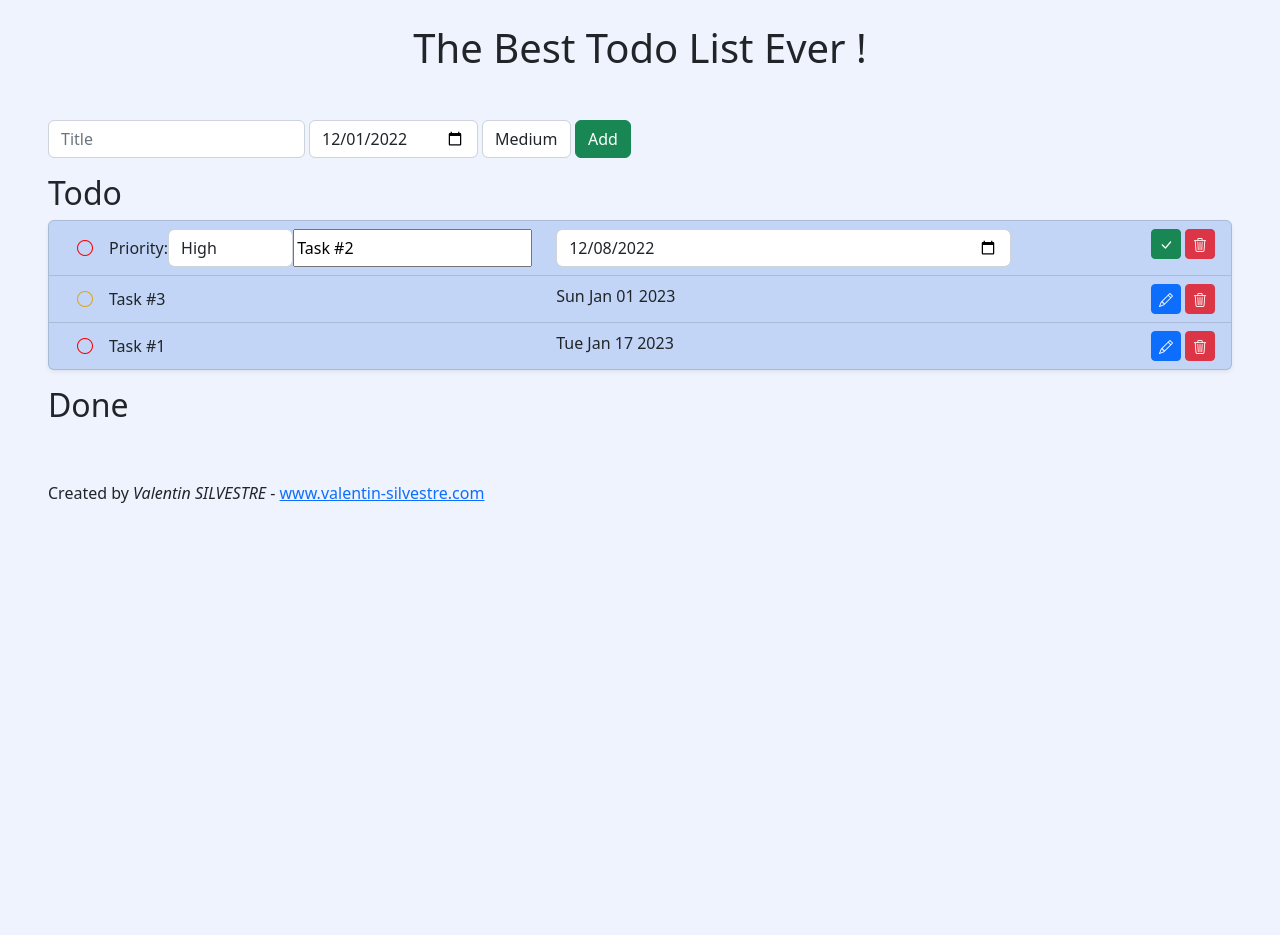
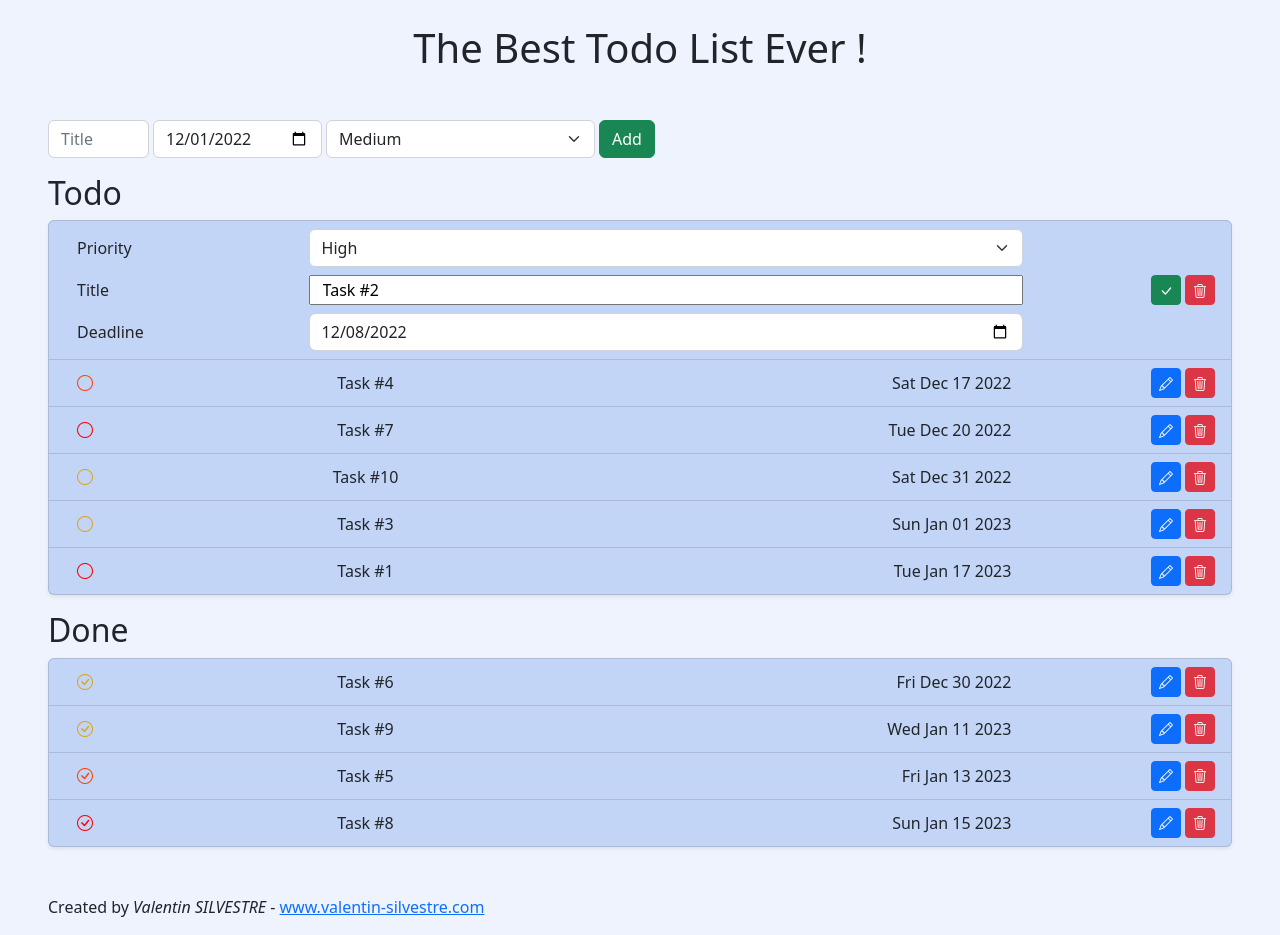
Before and after one commit to ValentinSILVESTRE/React-todolist, a React (Create React App) app: page / in a window 1280 px wide. Both pictures are taken after a click on the button 1166 px from the left and 244 px from the top of the page. Before the commit the page ends 800 px from the top, so only its background shows below. Built offline with nearby package versions, Linux system fonts and the light colour scheme.

Commit message:
Refactorisation (TaskEdit + TaskShow) & Bootstrap

```diff
--- a/src/App.tsx
+++ b/src/App.tsx
@@ -36,12 +36,12 @@ function App() {
 	};
 
 	const updateTask = (updatedTask: TaskModel) => {
-		// On filtre les tasks qui ont un id différent de celui qu'on veut modifier
+		// On filtre les tâches qui ont un id différent de celle qu'on veut modifier
 		const filteredTasks = taskList.filter(
 			(task) => task.id !== updatedTask.id
 		);
 
-		// On y ajoute la task modifiée
+		// On y ajoute la tâche modifiée
 		filteredTasks.push(updatedTask);
 
 		// On persiste les changements
--- a/src/assets/mock/task.mock.ts
+++ b/src/assets/mock/task.mock.ts
@@ -5,7 +5,7 @@ import { taskStatus } from '../models/taskStatus.model';
 
 // * Création de quelques tâches avec un id aléatoire
 
-const taskCount = 3;
+const taskCount = 10;
 const taskStatusCount = 2;
 const priorityCount = 3;
 
--- /dev/null
+++ b/src/components/EditTask.tsx
@@ -0,0 +1,111 @@
+import { useState } from 'react';
+import { Priority } from '../assets/models/priority.model';
+import { TaskModel } from '../assets/models/task.model';
+import '../assets/styles/Task.css';
+
+interface IEditTaskProps {
+	task: TaskModel;
+	updateTask: Function;
+	deleteTask: Function;
+	toggleEditable: Function;
+}
+
+export default function EditTask(props: IEditTaskProps) {
+	const [task, setTask] = useState(props.task);
+
+	const updatePriority = (e: React.ChangeEvent<HTMLSelectElement>) => {
+		const priority = Priority[e.target.value as keyof typeof Priority];
+		setTask({ ...task, priority });
+	};
+
+	const updateTitle = (e: React.ChangeEvent<HTMLInputElement>) => {
+		console.log(12);
+		const title = e.target.value;
+		setTask({ ...task, title });
+	};
+
+	const updateDeadline = (e: React.ChangeEvent<HTMLInputElement>) => {
+		const deadline = new Date(e.target.value);
+		setTask({ ...task, deadline });
+	};
+
+	const persist = () => {
+		props.updateTask(task);
+		props.toggleEditable();
+	};
+
+	return (
+		<div
+			className="task d-flex justify-content-between row mx-0"
+			data-priority={task.priority}
+		>
+			<div className="content d-flex col flex-column">
+				<div className="form-group row d-flex align-items-center mb-2 justify-content-between">
+					<label htmlFor="priority" className="me-1 col-3">
+						Priority
+					</label>
+					<select
+						name="priority"
+						id="priority"
+						className="form-select col"
+						value={task.priority}
+						onChange={updatePriority}
+					>
+						<option value="low">Low</option>
+						<option value="medium">Medium</option>
+						<option value="high">High</option>
+					</select>
+				</div>
+
+				<div className="form-group row d-flex align-items-center mb-2 justify-content-between">
+					<label htmlFor="title" className="me-1 col-3">
+						Title
+					</label>
+					<input
+						id="title"
+						type="text"
+						value={task.title}
+						onChange={updateTitle}
+						className="task__titleInput col"
+					/>
+				</div>
+
+				<div className="date form-group row d-flex align-items-center justify-content-between">
+					<label htmlFor="date" className="me-1 col-3">
+						Deadline
+					</label>
+					<input
+						type="date"
+						className="form-control col"
+						autoComplete="off"
+						min={new Date().toISOString().split('T')[0]}
+						value={task.deadline.toISOString().split('T')[0]}
+						onChange={updateDeadline}
+						required
+					/>
+				</div>
+			</div>
+
+			<ul className="d-flex justify-content-end p-0 col-2 cta-buttons">
+				<li className="d-flex align-items-center">
+					<button
+						className="btn btn-sm p-0 me-1 btn-success"
+						onClick={persist}
+					>
+						<i className="bi bi-check-lg"></i>
+					</button>
+				</li>
+				<li className="d-flex align-items-center">
+					<button
+						className="btn btn-sm btn-danger p-0"
+						onClick={(event: React.MouseEvent<HTMLElement>) =>
+							props.deleteTask(props.task.id)
+						}
+					>
+						<i className="p-1 bi bi-trash3"></i>
+					</button>
+				</li>
+			</ul>
+		</div>
+	);
+}
--- /dev/null
+++ b/src/components/ShowTask.tsx
@@ -0,0 +1,84 @@
+import { useState } from 'react';
+import { TaskModel } from '../assets/models/task.model';
+import { taskStatus } from '../assets/models/taskStatus.model';
+import '../assets/styles/Task.css';
+
+interface IShowTaskProps {
+	task: TaskModel;
+	updateTask: Function;
+	deleteTask: Function;
+	toggleEditable: Function;
+}
+
+export default function ShowTask(props: IShowTaskProps) {
+	const [editable, setEditable] = useState(false);
+
+	// const toggleEditable = () => {
+	// 	setEditable(!editable);
+	// };
+
+	const toggleStatus = () => {
+		const status =
+			props.task.status === taskStatus.done
+				? taskStatus.todo
+				: taskStatus.done;
+		props.updateTask({ ...props.task, status });
+	};
+
+	// const onUpdateTask = () => {
+	// 	props.updateTask(props.task);
+	// 	toggleEditable();
+	// };
+
+	return (
+		<div
+			className="task d-flex justify-content-between row mx-0 align-items-center"
+			data-priority={props.task.priority}
+		>
+			<div className="content d-flex col justify-content-between">
+				<div
+					className="status me-3 d-flex align-items-center"
+					onClick={toggleStatus}
+				>
+					{props.task.status === taskStatus.done && (
+						<i className="bi bi-check-circle"></i>
+					)}
+					{props.task.status === taskStatus.todo && (
+						<i className="bi bi-circle"></i>
+					)}
+				</div>
+
+				<p className="m-0 task__title d-flex align-items-center">
+					{props.task.title}
+				</p>
+
+				<div className="date col-5 d-flex justify-content-end">
+					<p className="d-flex align-items-center m-0">
+						{props.task.deadline.toDateString()}
+					</p>
+				</div>
+			</div>
+
+			<ul className="d-flex justify-content-end p-0 col-2 cta-buttons">
+				<li className="">
+					<button
+						className="btn btn-sm p-0 me-1 btn-primary"
+						onClick={() => props.toggleEditable()}
+					>
+						<i className="p-1 bi bi-pencil text-white"></i>
+					</button>
+				</li>
+				<li className="">
+					<button
+						className="btn btn-sm btn-danger p-0"
+						onClick={(event: React.MouseEvent<HTMLElement>) =>
+							props.deleteTask(props.task.id)
+						}
+					>
+						<i className="p-1 bi bi-trash3"></i>
+					</button>
+				</li>
+			</ul>
+		</div>
+	);
+}
--- a/src/components/Task.tsx
+++ b/src/components/Task.tsx
@@ -1,8 +1,8 @@
 import { useState } from 'react';
-import { Priority } from '../assets/models/priority.model';
 import { TaskModel } from '../assets/models/task.model';
-import { taskStatus } from '../assets/models/taskStatus.model';
 import '../assets/styles/Task.css';
+import EditTask from './EditTask';
+import ShowTask from './ShowTask';
 
 interface ITaskProps {
 	task: TaskModel;
@@ -12,133 +12,28 @@ interface ITaskProps {
 
 export default function Task(props: ITaskProps) {
 	const [editable, setEditable] = useState(false);
-	const [task, setTask] = useState(props.task);
 
 	const toggleEditable = () => {
 		setEditable(!editable);
 	};
 
-	const toggleStatus = () => {
-		const status =
-			task.status === taskStatus.done ? taskStatus.todo : taskStatus.done;
-		props.updateTask({ ...task, status });
-	};
-
-	const updatePriority = (e: React.ChangeEvent<HTMLSelectElement>) => {
-		const priority = Priority[e.target.value as keyof typeof Priority];
-		setTask({ ...task, priority });
-	};
-
-	const updateTitle = (e: React.ChangeEvent<HTMLInputElement>) => {
-		const title = e.target.value;
-		setTask({ ...task, title });
-	};
-
-	const updateDeadline = (e: React.ChangeEvent<HTMLInputElement>) => {
-		const deadline = new Date(e.target.value);
-		setTask({ ...task, deadline });
-	};
-
-	const onUpdateTask = () => {
-		props.updateTask(task);
-		toggleEditable();
-	};
-
 	return (
-		<div
-			className="task d-flex justify-content-between row mx-0"
-			data-priority={task.priority}
-		>
-			<div className="content d-flex col-5">
-				<div
-					className="status me-3 d-flex align-items-center"
-					onClick={toggleStatus}
-				>
-					{task.status === taskStatus.done && (
-						<i className="bi bi-check-circle"></i>
-					)}
-					{task.status === taskStatus.todo && (
-						<i className="bi bi-circle"></i>
-					)}
-				</div>
-				{editable && (
-					<>
-						<label htmlFor="priority" className="my-auto">
-							Priority:
-						</label>
-						<select
-							name="priority"
-							id="priority"
-							className="form-control"
-							value={task.priority}
-							onChange={updatePriority}
-						>
-							<option value="low">Low</option>
-							<option value="medium">Medium</option>
-							<option value="high">High</option>
-						</select>
-					</>
-				)}
-
-				{!editable && (
-					<p className="m-0 task__title d-flex align-items-center">
-						{task.title}
-					</p>
-				)}
-				{editable && (
-					<input
-						type="text"
-						value={task.title}
-						onChange={updateTitle}
-						className="task__titleInput"
-					/>
-				)}
-			</div>
-
-			<div className="date col-5">
-				{!editable && (
-					<p className="d-flex align-items-center m-0">
-						{task.deadline.toDateString()}
-					</p>
-				)}
-				{editable && (
-					<input
-						type="date"
-						className="form-control"
-						autoComplete="off"
-						min={new Date().toISOString().split('T')[0]}
-						value={task.deadline.toISOString().split('T')[0]}
-						onChange={updateDeadline}
-						required
-					/>
-				)}
-			</div>
-
-			<ul className="d-flex justify-content-end p-0 col-2 cta-buttons">
-				<li className="">
-					<button
-						className={`btn btn-sm p-0 me-1 ${
-							editable ? 'btn-success' : 'btn-primary'
-						}`}
-						onClick={onUpdateTask}
-					>
-						{!editable && (
-							<i className="p-1 bi bi-pencil text-white"></i>
-						)}
-						{editable && <i className="bi bi-check-lg"></i>}
-					</button>
-				</li>
-				<li className="">
-					<button
-						className="btn btn-sm btn-danger p-0"
-						onClick={(event: React.MouseEvent<HTMLElement>) =>
-							props.deleteTask(props.task.id)
-						}
-					>
-						<i className="p-1 bi bi-trash3"></i>
-					</button>
-				</li>
-			</ul>
-		</div>
+		<>
+			{editable ? (
+				<EditTask
+					task={props.task}
+					updateTask={props.updateTask}
+					deleteTask={props.deleteTask}
+					toggleEditable={toggleEditable}
+				/>
+			) : (
+				<ShowTask
+					task={props.task}
+					updateTask={props.updateTask}
+					deleteTask={props.deleteTask}
+					toggleEditable={toggleEditable}
+				/>
+			)}
+		</>
 	);
 }
--- a/src/components/TaskAddForm.tsx
+++ b/src/components/TaskAddForm.tsx
@@ -111,11 +111,10 @@ export default function TaskAddForm(props: ITaskAddFormProps) {
 						You can't create a past task.
 					</div>
 				</div>
-				<div className="me-1">
 				<select
 					name="priority"
 					id="priority"
-						className="form-control"
+					className="form-select me-1"
 					value={newTask.priority}
 					onChange={updatePriority}
 				>
@@ -123,7 +122,6 @@ export default function TaskAddForm(props: ITaskAddFormProps) {
 					<option value="medium">Medium</option>
 					<option value="high">High</option>
 				</select>
-				</div>
 				<button className="btn btn-success submit-button" type="submit">
 					Add
 				</button>
```
Also changed, not shown: 1 other file (tests, documents, lock files or other folders). Lines whose indentation alone changed are shown as unchanged.
